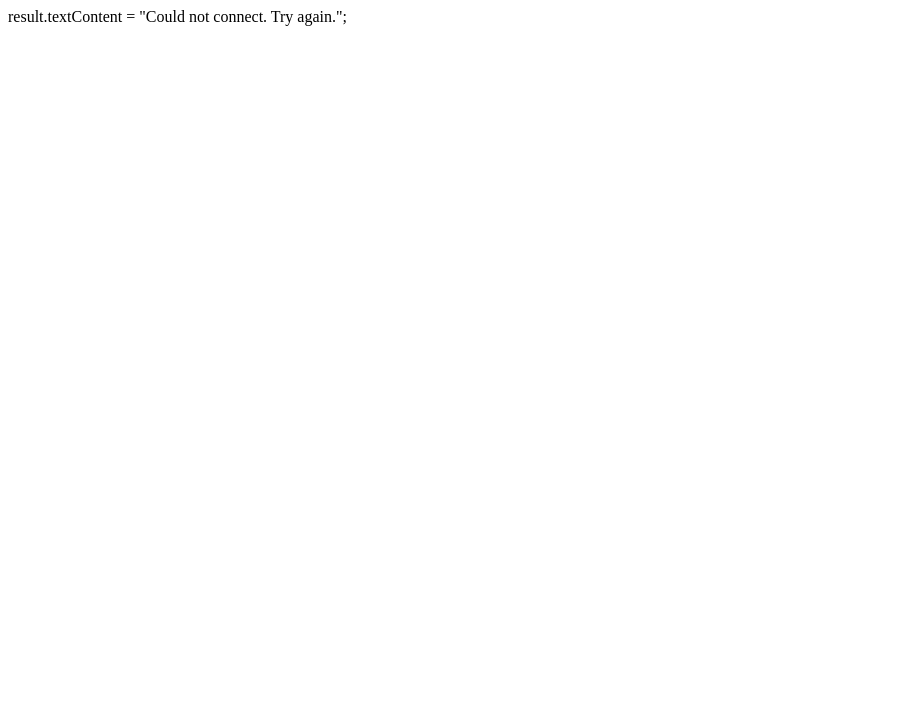
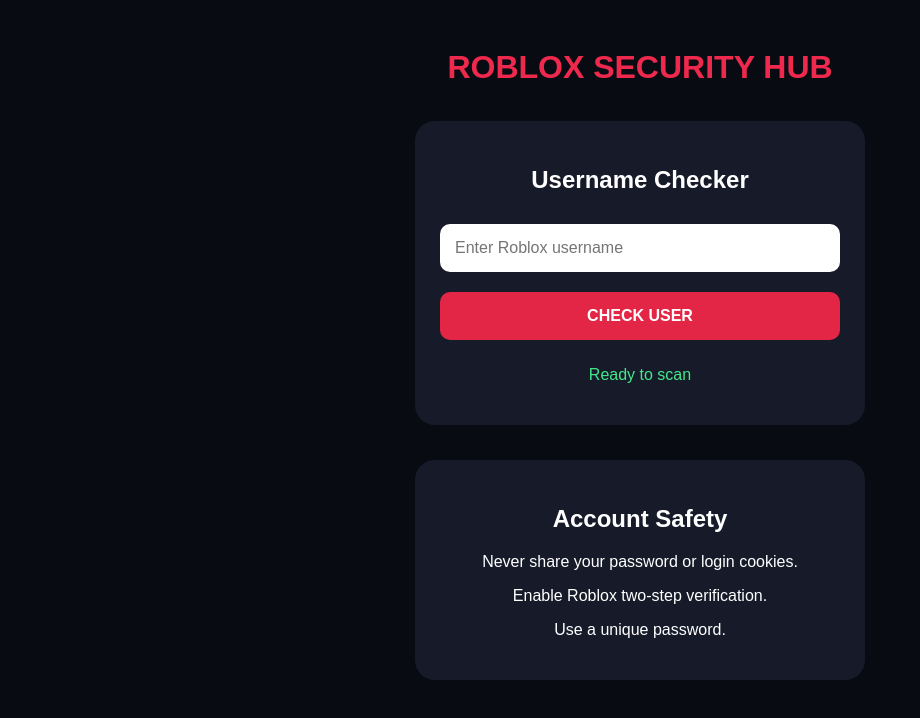
Before and after one commit to wessonlink887/roblox-hacker-scanner, a plain HTML site: page index.html in a window 1280 px wide. Shown: the whole page, without its empty margins (0-920 px from the left). Drawn offline with Linux system fonts and the light colour scheme.

Commit message:
Add HTML structure for Roblox Security Hub

```diff
--- a/index.html
+++ b/index.html
@@ -1 +1,94 @@
-result.textContent = "Could not connect. Try again.";
+
+<!DOCTYPE html>
+<html lang="en">
+<head>
+<meta charset="UTF-8">
+<meta name="viewport" content="width=device-width, initial-scale=1">
+<title>Roblox Security Hub</title>
+<style>
+body {
+  background:#090b12;
+  color:white;
+  font-family:Arial,sans-serif;
+  text-align:center;
+  padding:20px;
+}
+h1 {color:#ef294d;}
+.box {
+  background:#171b29;
+  padding:25px;
+  border-radius:20px;
+  margin:35px auto;
+  max-width:400px;
+}
+input,button {
+  box-sizing:border-box;
+  width:100%;
+  padding:15px;
+  margin:10px 0;
+  border:0;
+  border-radius:10px;
+  font-size:16px;
+}
+button {
+  background:#e32645;
+  color:white;
+  font-weight:bold;
+}
+#result {
+  color:#42e88b;
+  overflow-wrap:anywhere;
+}
+a {color:#42e88b;}
+</style>
+</head>
+<body>
+
+<h1>ROBLOX SECURITY HUB</h1>
+
+<div class="box">
+<h2>Username Checker</h2>
+<input id="username"
+placeholder="Enter Roblox username">
+<button onclick="checkUser()">CHECK USER</button>
+<p id="result">Ready to scan</p>
+</div>
+
+<div class="box">
+<h2>Account Safety</h2>
+<p>Never share your password or login cookies.</p>
+<p>Enable Roblox two-step verification.</p>
+<p>Use a unique password.</p>
+</div>
+
+<script>
+function checkUser() {
+  const name = document
+    .getElementById("username")
+    .value.trim();
+
+  const result = document
+    .getElementById("result");
+
+  if (!name) {
+    result.textContent = "Enter a username!";
+    return;
+  }
+
+  const link = document.createElement("a");
+
+  link.href =
+    "https://www.roblox.com/search/users?keyword=" +
+    encodeURIComponent(name);
+
+  link.target = "_blank";
+  link.rel = "noopener noreferrer";
+  link.textContent = "OPEN ROBLOX USER SEARCH";
+
+  result.textContent = "Search ready: ";
+  result.appendChild(link);
+}
+</script>
+
+</body>
+</html>
```
